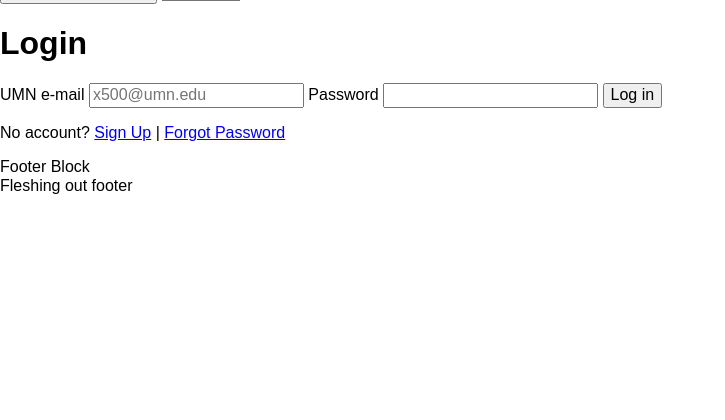
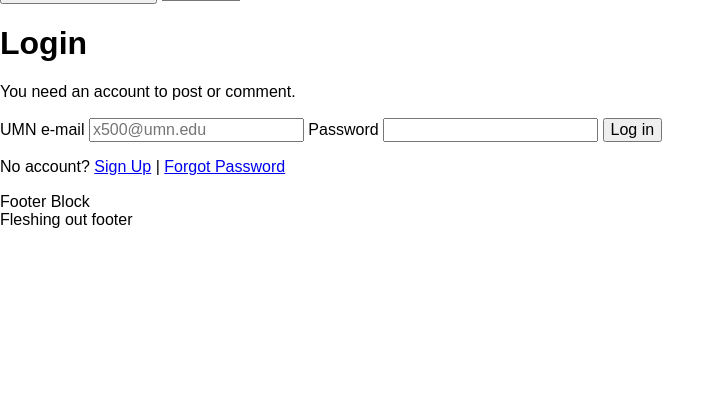
Before and after one commit to CSCI-5117-F26/developing-the-interactive-web-project-1-group-1, a Flask app: template src/developing_the_interactive_web_project_1_group_1/templates/login.html in a window 1280 px wide. Shown: the part 325-745 px from the top of the page, without its empty margins (0-725 px from the left). Run offline with Flask 3, Linux system fonts and the light colour scheme; the template is opened without the code that fills it, so the values that code supplies are empty; some libraries are stand-ins or nearby versions.

Commit message:
Updated login.html

```diff
--- a/src/developing_the_interactive_web_project_1_group_1/templates/login.html
+++ b/src/developing_the_interactive_web_project_1_group_1/templates/login.html
@@ -3,6 +3,7 @@
 {% block main %}
 <div class="login-box">
   <h1>Login</h1>
+  <p>You need an account to post or comment.</p>
   <form method="post" action="#">
     <label for="email">UMN e-mail</label>
     <input type="email" id="email" name="email" placeholder="x500@umn.edu" required>
```
